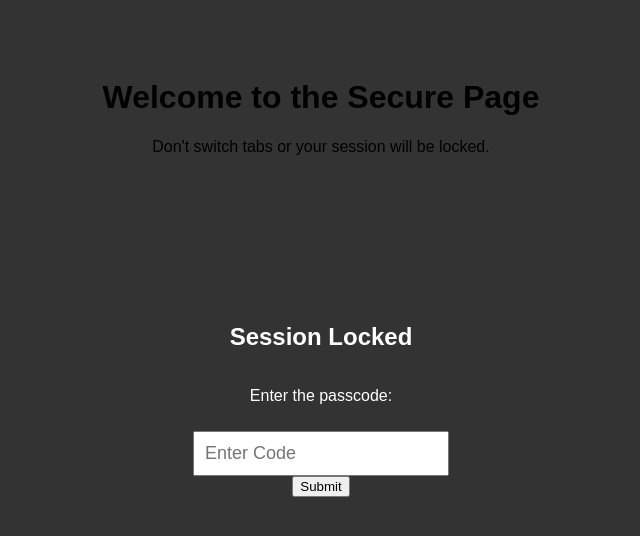
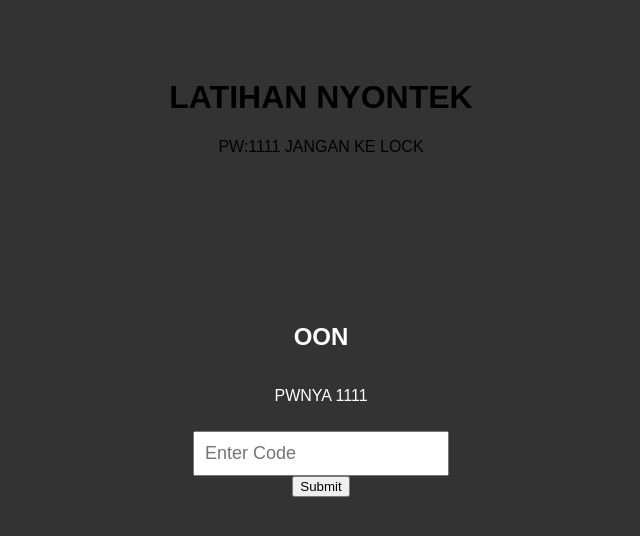
Before and after one commit to mrshllll/web-lock, a plain HTML site: page index.html in a window 1280 px wide. Shown: the whole page, without its empty margins (319-959 px from the left). Drawn offline with Linux system fonts and the light colour scheme.

Commit message:
Update index.html

```diff
--- a/index.html
+++ b/index.html
@@ -3,7 +3,7 @@
 <head>
     <meta charset="UTF-8">
     <meta name="viewport" content="width=device-width, initial-scale=1.0">
-    <title>Tab Lock Website</title>
+    <title>awas ke lock</title>
     <style>
         body {
             font-family: Arial, sans-serif;
@@ -32,12 +32,12 @@
     </style>
 </head>
 <body>
-    <h1>Welcome to the Secure Page</h1>
-    <p>Don't switch tabs or your session will be locked.</p>
+    <h1>LATIHAN NYONTEK</h1>
+    <p>PW:1111 JANGAN KE LOCK</p>
 
     <div id="lockScreen">
-        <h2>Session Locked</h2>
-        <p>Enter the passcode:</p>
+        <h2>OON</h2>
+        <p>PWNYA 1111</p>
         <input type="password" id="passcode" placeholder="Enter Code" />
         <button onclick="unlockScreen()">Submit</button>
     </div>
```
